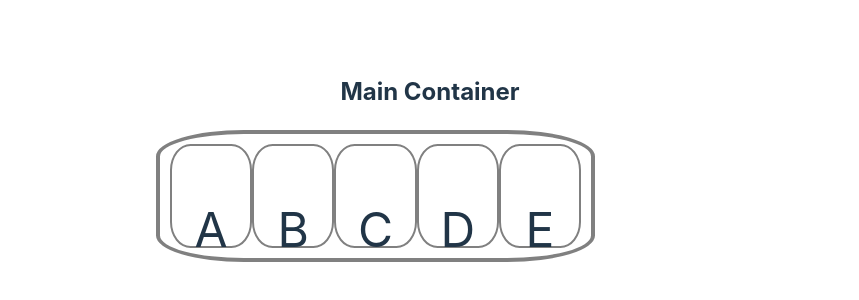
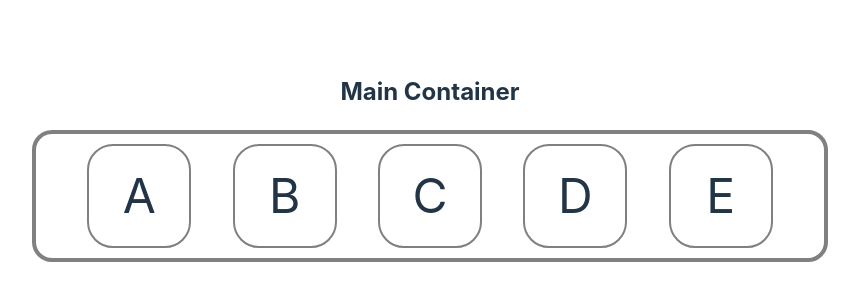
Before and after one commit to maxnmcbride/wordleanalog, a React (Vite) app: page / in a window 1280 px wide. Shown: the part 242-542 px from the top of the page, without its empty margins (210-1069 px from the left). Built offline with nearby package versions, Linux system fonts and the light colour scheme.

Commit message:
Fixed styling issues

```diff
--- a/src/App.css
+++ b/src/App.css
@@ -1,66 +1,34 @@
 #root {
+  display: flex;
+  justify-content: center;
+  width: 100%;
   max-width: 1280px;
   margin: 0 auto;
-  padding: 2rem;
-  text-align: center;
-}
-
-.logo {
-  height: 6em;
-  padding: 1.5em;
-  will-change: filter;
-  transition: filter 300ms;
-}
-.logo:hover {
-  filter: drop-shadow(0 0 2em #646cffaa);
-}
-.logo.react:hover {
-  filter: drop-shadow(0 0 2em #61dafbaa);
-}
-
-@keyframes logo-spin {
-  from {
-    transform: rotate(0deg);
-  }
-  to {
-    transform: rotate(360deg);
-  }
-}
-
-@media (prefers-reduced-motion: no-preference) {
-  a:nth-of-type(2) .logo {
-    animation: logo-spin infinite 20s linear;
-  }
-}
-
-.card {
-  padding: 2em;
-}
-
-.read-the-docs {
-  color: #888;
 }
 
 .main-container {
   display: flex;
   flex-direction: column;
+  align-items: center;
+  width: 60%;
 }
 
 .letter-row {
   display: flex;
   flex-direction: row;
   justify-content: space-evenly;
-  width: 75%;
+  width: 100%;
   border-style: solid;
   border-width: 4px;
   border-color: gray;
-  border-radius: 20%;
+  border-radius: 20px;
   padding: 10px;
 }
 
 .letter-box {
   display: flex;
   justify-content: space-around;
+  align-items: center;
   width: 100px;
   height: 100px;
   border-style: solid;
```
